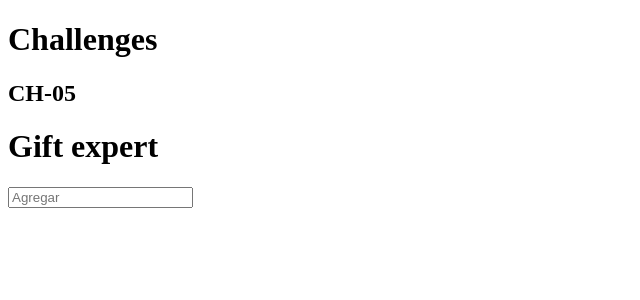
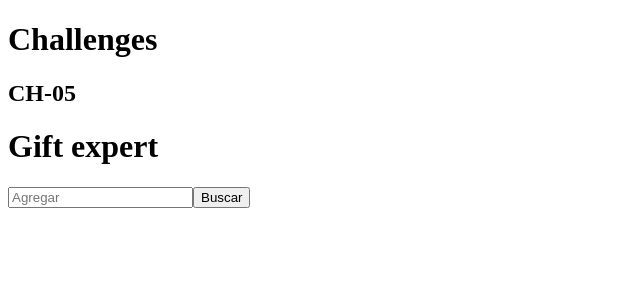
Before and after one commit to nicksiuxs/Challenges, a React (Vite) app in the folder React/: page / in a window 1280 px wide. Shown: the top 300 px of the page, without its empty margins (0-640 px from the left). Built offline with nearby package versions, Linux system fonts and the light colour scheme.

Commit message:
ch-05: checkpoint

```diff
--- a/React/src/components/GiftExpertApp/AddCategory.jsx
+++ b/React/src/components/GiftExpertApp/AddCategory.jsx
@@ -16,6 +16,7 @@ const AddCategory = ({ onAddCategory }) => {
     return (
         <form onSubmit={onSubmit}>
             <input type="text" placeholder='Agregar' onChange={onInputChange} value={inputValue} />
+            <button>Buscar</button>
         </form>
     )
 }
--- a/React/src/components/GiftExpertApp/GifGrid.jsx
+++ b/React/src/components/GiftExpertApp/GifGrid.jsx
@@ -1,7 +1,7 @@
 import React, { useEffect } from 'react';
 
 const getGifs = async (category) => {
-    const key = ''
+    const key = "";
     const url = `https://api.giphy.com/v1/gifs/search?api_key=${key}&q=${category}&limit=25&offset=0&rating=g&lang=en`;
     const response = await fetch(url);
     const { data } = await response.json();
@@ -18,7 +18,9 @@ const getGifs = async (category) => {
 
 const GifGrid = ({ category }) => {
 
-    console.log(getGifs(category));
+    // console.log(
+    getGifs(category)
+    // );
 
     return (
         <>
```
